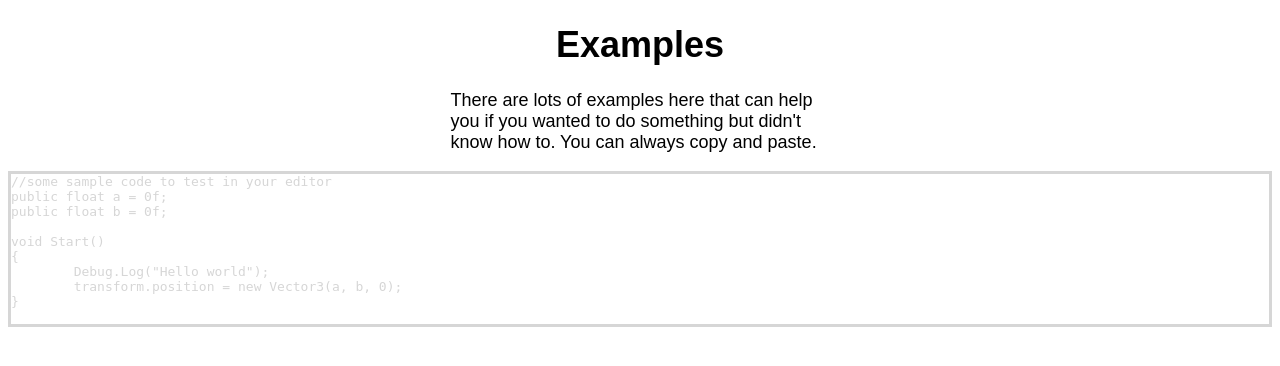
After one commit to voltcutter/voltcutter.github.io, a PHP site: page /examples.html in a window 1280 px wide. The commit adds this page. Shown: the top 366 px of the page. Run offline with PHP 8.4, Linux system fonts and the light colour scheme.

Commit message:
add examples.html and other stuff

```diff
--- /dev/null
+++ b/examples.html
@@ -0,0 +1,25 @@
+<!DOCTYPE html>
+<html>
+	<head>
+		<meta charset="utf-8">
+		<meta name="viewport" content="width=device-width">
+		<title>sdfsedf</title>
+		<link href="style.css" rel="stylesheet" type="text/css" />
+	</head>
+	<body>
+	<h1>Examples</h1>
+	<p>There are lots of examples here that can help you if you wanted to do something but didn't know how to. You can always copy and paste.</p>
+	<pre>
+//some sample code to test in your editor
+public float a = 0f;
+public float b = 0f;
+
+void Start()
+{
+	Debug.Log("Hello world");
+	transform.position = new Vector3(a, b, 0);
+}
+	</pre>
+	<script src="script.js"></script>
+	</body>
+</html>
--- a/index.html
+++ b/index.html
@@ -12,6 +12,9 @@
 	<h2>Game Links</h2>
 	<a href="https://voltcutter.github.io/human-experiment/">Human Experiment</a>
 	<a href="https://drive.google.com/drive/folders/1oVVbLrfEJdnna-l9OB4-U80jTENEI_98?usp=sharing">Stock Image Game</a>
+	<h2>Unity examples</h2>
+	<p>If you want to make your own game, you can use Unity. I use it.</p>
+	<p>And if you need help with Unity, you can always check out these <a href="examples.html">examples</a></p>
 	<script src="script.js"></script>
 	</body>
 </html>
--- a/style.css
+++ b/style.css
@@ -24,3 +24,9 @@ a {
 	color: #0000ff;
 	font-size: 18px;
 }
+
+pre {
+	border-style: solid;
+	fill: #303030;
+	color: #d6d6d6;
+}
```
